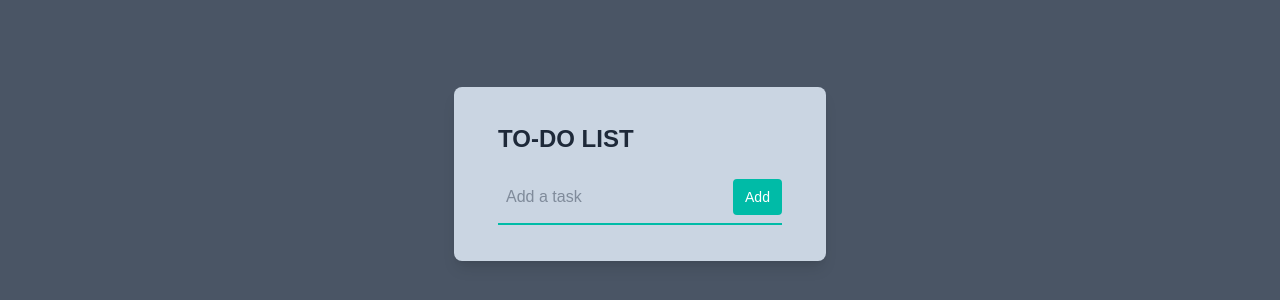
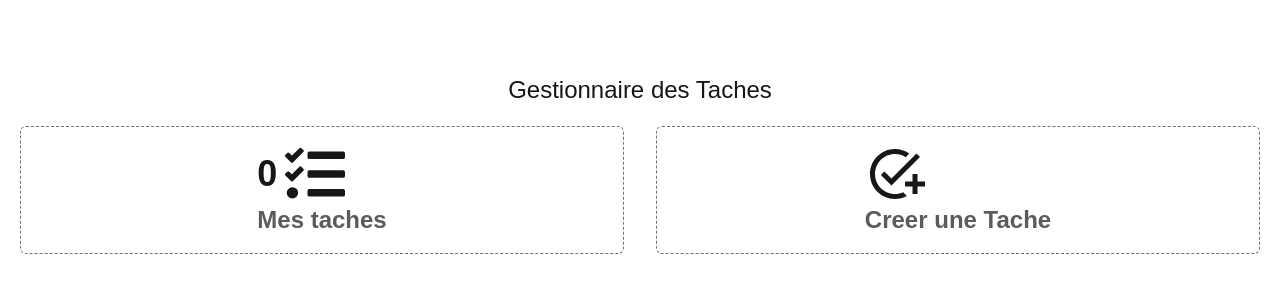
Before and after one commit to GBOKO-git/todo-next-typescript, a Next.js app: page / in a window 1280 px wide. Shown: the part 246-546 px from the top of the page. Built offline with nearby package versions, Linux system fonts and the light colour scheme.

Commit message:
fix:ajout de style

```diff
--- /dev/null
+++ b/src/Components/accueil/Accueil.tsx
@@ -0,0 +1,51 @@
+"use client"
+import { getTodos } from "@/Geteways/todo";
+import { ITodo } from "@/Interfaces/todo";
+import Link from "next/link";
+import { useEffect, useState } from "react";
+import { FaTasks } from "react-icons/fa";
+import { MdAddTask } from "react-icons/md";
+
+
+const Accueil = () => {
+    const [todos, setTodos] = useState<ITodo[]>([])
+
+    useEffect(() => {
+        setTodos(getTodos())
+    }, [])
+    return (
+        <>
+            <div className="grid  justify-center items-center gap-6 px-4 py-8  min-h-screen md:mx-15  ">
+                <div className="min-w-screen ">
+                    <h1  className="my-5 text-2xl text-center">Gestionnaire des Taches</h1>
+                <div className="grid grid-cols-2 md:grid-cols-2 justify-center items-center gap-8 px-5 ">
+
+                    <div
+                        className="flex flex-col justify-center items-center gap-2 border border-dashed border-gray-500 p-4 rounded-md h-32">
+                        <Link href="/task" >
+                            <div className="flex gap-2 items-center">
+                                <span className="font-bold text-4xl">{todos.length}</span>
+                                <FaTasks className="size-15 " />
+                            </div>
+                            <span className="font-semibold opacity-70 text-2xl text-center">Mes taches</span>
+                        </Link>
+                    </div>
+
+                    <div
+                        className="flex flex-col justify-center items-center gap-2 border border-dashed border-gray-500 p-4 rounded-md h-32">
+                        <Link href="/createTask" >
+                            <div className="flex gap-2 items-center">
+
+                                <MdAddTask className="size-15" />
+
+                            </div>
+                            <span className="font-semibold opacity-70 text-2xl text-center">Creer une Tache</span>
+                        </Link>
+                    </div>
+                </div>
+                </div>
+            </div>
+        </>
+    )
+}
+export default Accueil;
--- a/src/app/createTask/page.tsx
+++ b/src/app/createTask/page.tsx
@@ -14,7 +14,7 @@ const CreateTask = () => {
     e.preventDefault();
     if (title.trim() !== "") {
       addTodo(title);
-      router.push("/task")
+      router.push("/")
     }
   }
   return (
@@ -41,7 +41,7 @@ const CreateTask = () => {
         </form>
         <div className="flex gap-3 justify-end italic font-serif">
           <span>Retourner à la liste des taches</span>
-          <Link href="/" > <TiArrowBackOutline className="size-7 text-blue-500" />
+          <Link href="/task" > <TiArrowBackOutline className="size-7 text-blue-500" />
           </Link>
         </div>
       </main>
--- a/src/app/page.tsx
+++ b/src/app/page.tsx
@@ -1,10 +1,11 @@
 // import TodoList from "@/Components/TodoList";
-import Task from "./task/page";
+import Accueil from "@/Components/accueil/Accueil";
+
 
 export default function Home() {
   return (
-    <div className="grid  pt-10 items-center justify-items-center min-h-screen bg-gray-600">
-       <Task />
+    <div >
+       <Accueil />
     </div>
   );
 }
--- a/src/app/task/page.tsx
+++ b/src/app/task/page.tsx
@@ -5,6 +5,7 @@ import { useEffect, useState } from "react";
 import { ITodo } from "@/Interfaces/todo";
 import { FaRegTrashCan } from "react-icons/fa6";
 import { CiEdit } from "react-icons/ci";
+import { TiArrowBackOutline } from "react-icons/ti";
 
 
 
@@ -27,9 +28,21 @@ const Task = () => {
 
     return (
         <>
+        <div className="grid  pt-10 items-center justify-items-center min-h-screen bg-gray-600">
+
+
+            <div >
+
+                <Link href="/" className="flex gap-3 justify-end italic font-serif">
+                <span>HOME</span>
+                <TiArrowBackOutline className="size-7 text-blue-500" />
+                </Link>
+            </div>
+
             <div className="max-w-md mx-auto bg-slate-300 shadow-lg rounded-lg overflow-hidden  p-7">
+
                 <div className="px-4 py-2">
-                    <h1 className="text-gray-800 font-bold text-2xl uppercase">To-Do List</h1>
+                    <h1 className="text-gray-800 font-bold text-2xl uppercase">To-Do List </h1>
                 </div>
                 <form className="w-full max-w-sm mx-auto px-4 py-2">
                     <div className="flex items-center border-b-2 border-teal-500 py-2">
@@ -67,6 +80,7 @@ const Task = () => {
                     }
                 </ul>
             </div>
+             </div>
         </>
     )
 }
--- a/src/app/updateTask/[id]/page.tsx
+++ b/src/app/updateTask/[id]/page.tsx
@@ -58,7 +58,7 @@ const UpdateTask = () => {
                     </form>
                     <div className="flex gap-3 justify-end italic font-serif">
                         <span>Retourner à la liste des taches</span>
-                        <Link href="/" > <TiArrowBackOutline className="size-7 text-blue-500" />
+                        <Link href="/task" > <TiArrowBackOutline className="size-7 text-blue-500" />
                         </Link>
                     </div>
                 </main>
```
